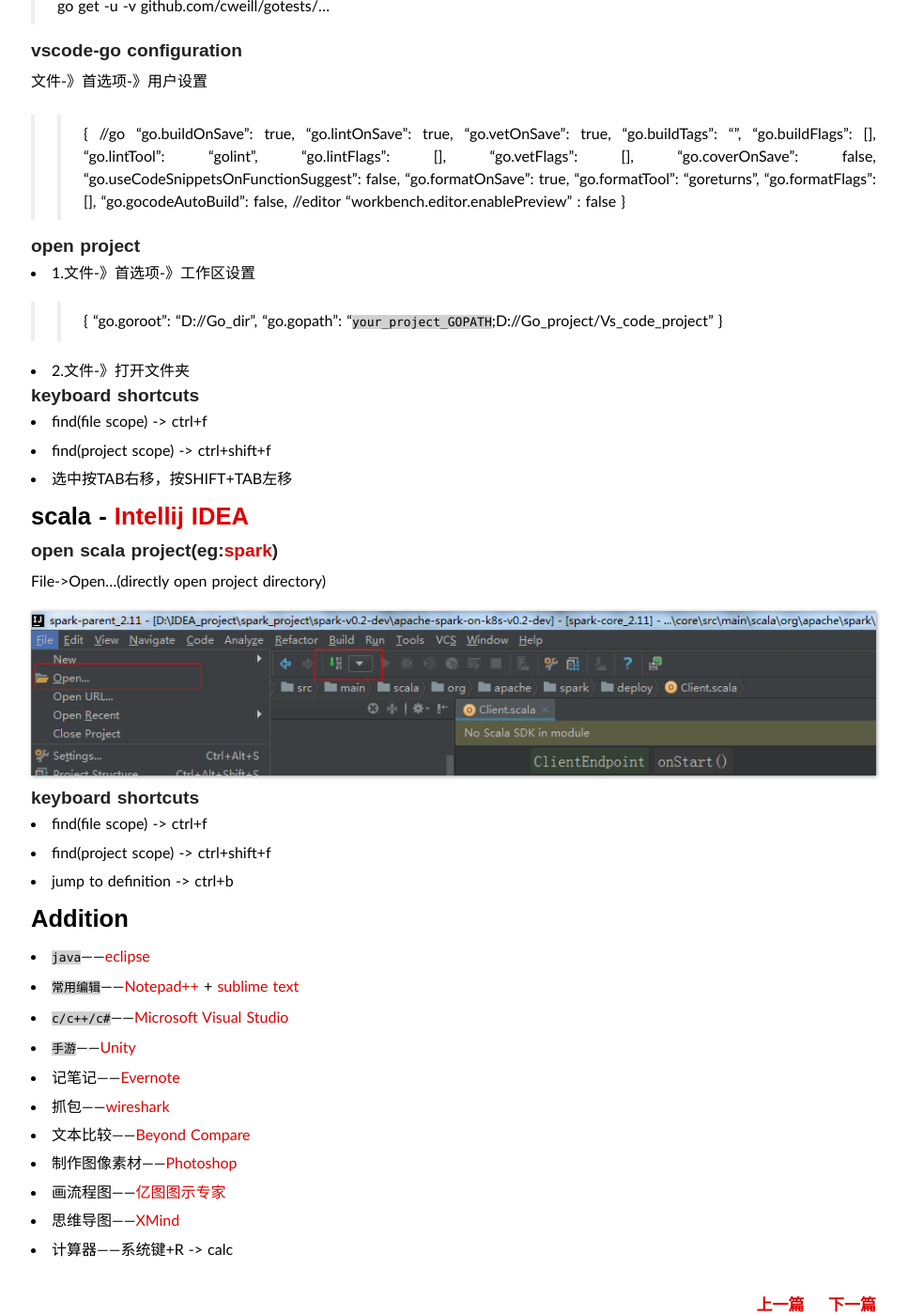
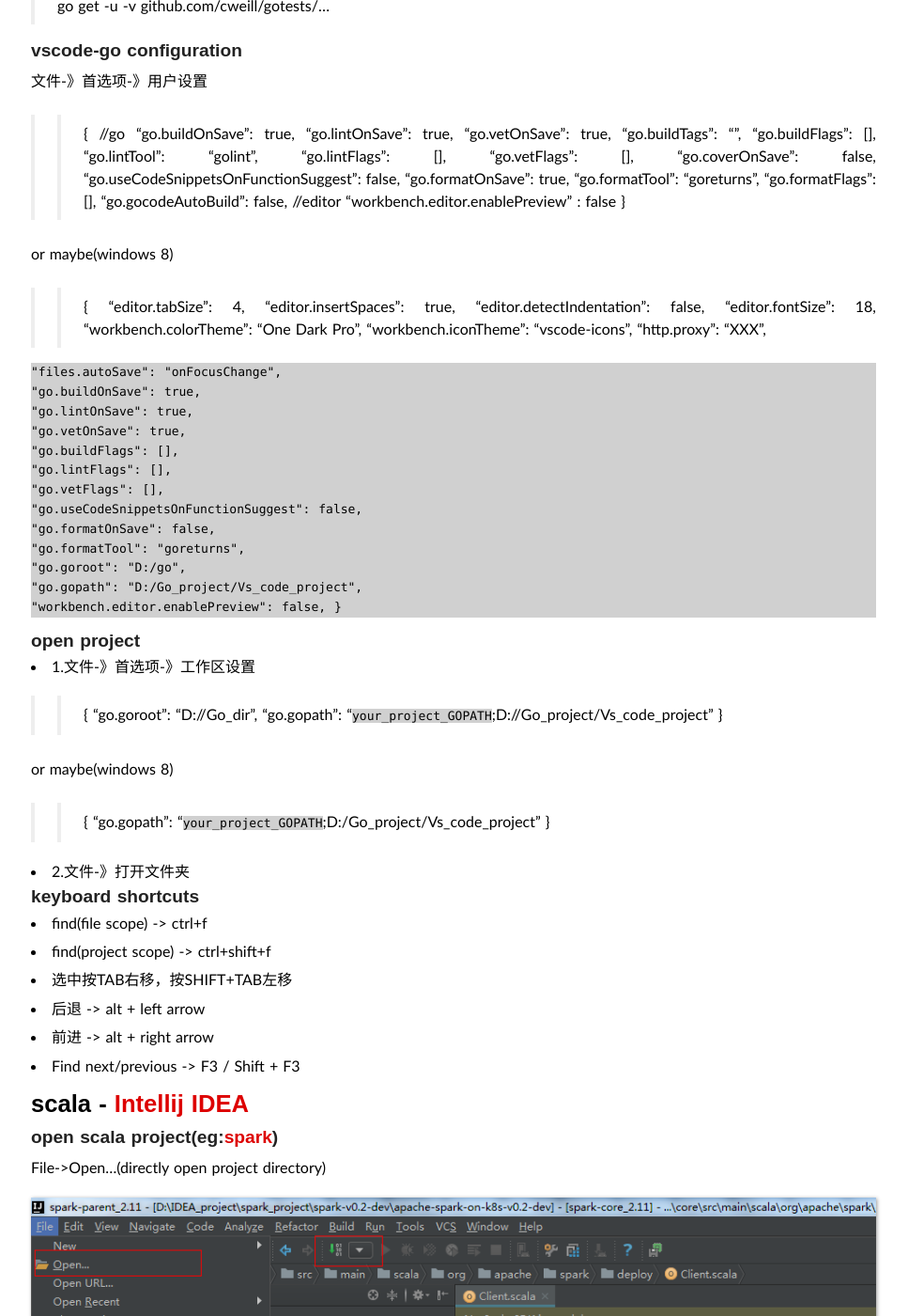
Before and after one commit to duyanghao/duyanghao.github.io, a Jekyll site: the page built from _posts/2016-12-29-IDE_summary.md, in a window 1280 px wide and 1400 px high, scrolled down 7348 px. Shown: the whole window at 94% size, without its empty margins (157-1124 px from the left). Built offline with Jekyll 4.4.1, drawn with Linux system fonts in a browser that asks for light colours; some web fonts are replaced; comment, search, counter and statistics services are not loaded; some of the changed text lies outside the part shown.

Commit message:
添加vscode 快捷键
Signed-off-by: duyanghao <1294057873@qq.com>

```diff
--- a/_posts/2016-12-29-IDE_summary.md
+++ b/_posts/2016-12-29-IDE_summary.md
@@ -202,6 +202,33 @@
     "workbench.editor.enablePreview" : false
 }
 
+or maybe(windows 8)
+
+>>
+{
+    "editor.tabSize": 4,
+    "editor.insertSpaces": true,
+    "editor.detectIndentation": false,
+    "editor.fontSize": 18,
+    "workbench.colorTheme": "One Dark Pro",
+    "workbench.iconTheme": "vscode-icons",
+    "http.proxy": "XXX",
+
+    "files.autoSave": "onFocusChange",
+    "go.buildOnSave": true,
+    "go.lintOnSave": true,
+    "go.vetOnSave": true,
+    "go.buildFlags": [],
+    "go.lintFlags": [],
+    "go.vetFlags": [],
+    "go.useCodeSnippetsOnFunctionSuggest": false,
+    "go.formatOnSave": false,
+    "go.formatTool": "goreturns",
+    "go.goroot": "D:/go",
+    "go.gopath": "D:/Go_project/Vs_code_project",
+    "workbench.editor.enablePreview": false,
+}
+
 ### open project
 
 * 1.文件-》首选项-》工作区设置
@@ -212,6 +239,13 @@
     "go.gopath": "`your_project_GOPATH`;D://Go_project/Vs_code_project"
 }
 
+or maybe(windows 8)
+
+>>
+{
+     "go.gopath": "`your_project_GOPATH`;D:/Go_project/Vs_code_project"
+}
+
 * 2.文件-》打开文件夹
 
 ### keyboard shortcuts
@@ -219,6 +253,9 @@
 * find(file scope) -> ctrl+f
 * find(project scope) -> ctrl+shift+f
 * 选中按TAB右移，按SHIFT+TAB左移
+* 后退 -> alt + left arrow
+* 前进 -> alt + right arrow
+* Find next/previous -> F3 / Shift + F3
 
 # scala - [Intellij IDEA](https://www.jetbrains.com/idea/download/)
 
@@ -247,3 +284,7 @@
 * 画流程图——[亿图图示专家](http://www.edrawsoft.cn/)
 * 思维导图——[XMind](https://www.xmind.cn/)
 * 计算器——系统键+R -> calc
+
+# Refs
+
+* [VS Code 快捷键（中英文对照版）](https://segmentfault.com/a/1190000007688656)
```
